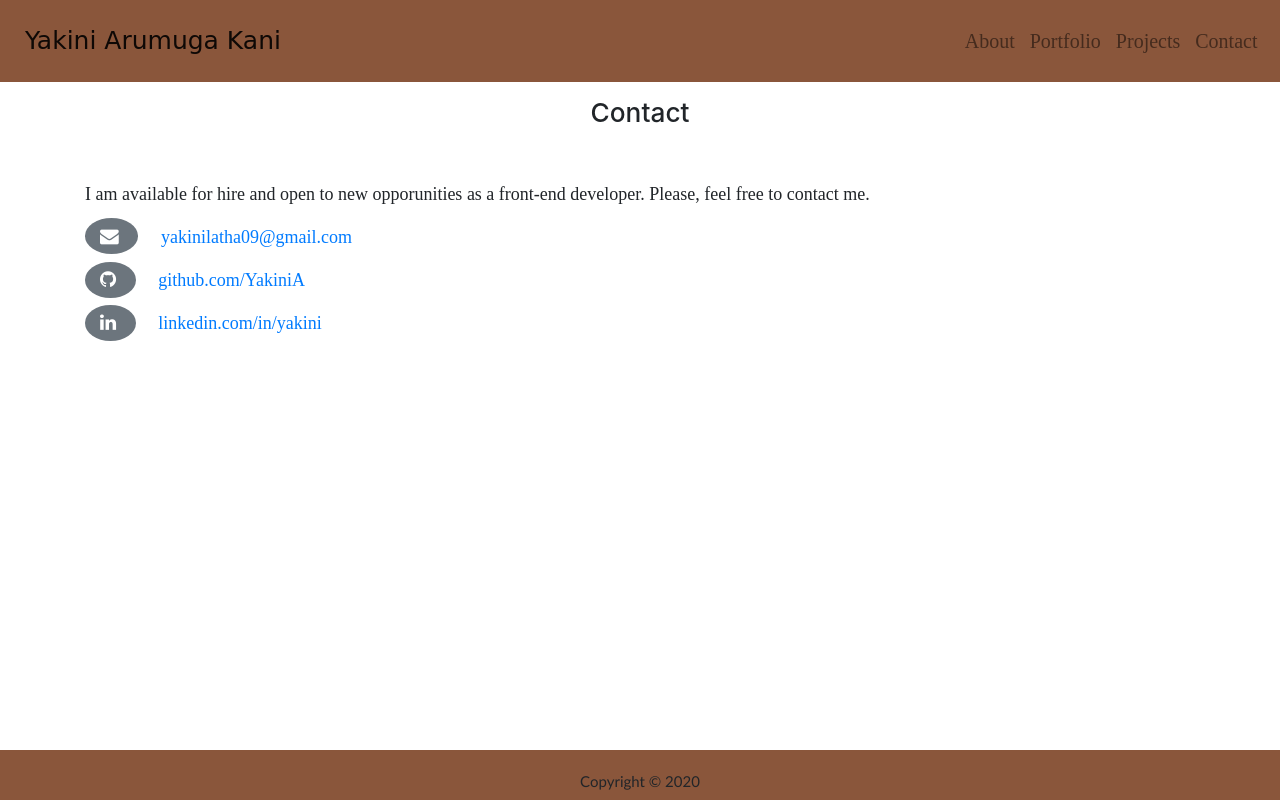
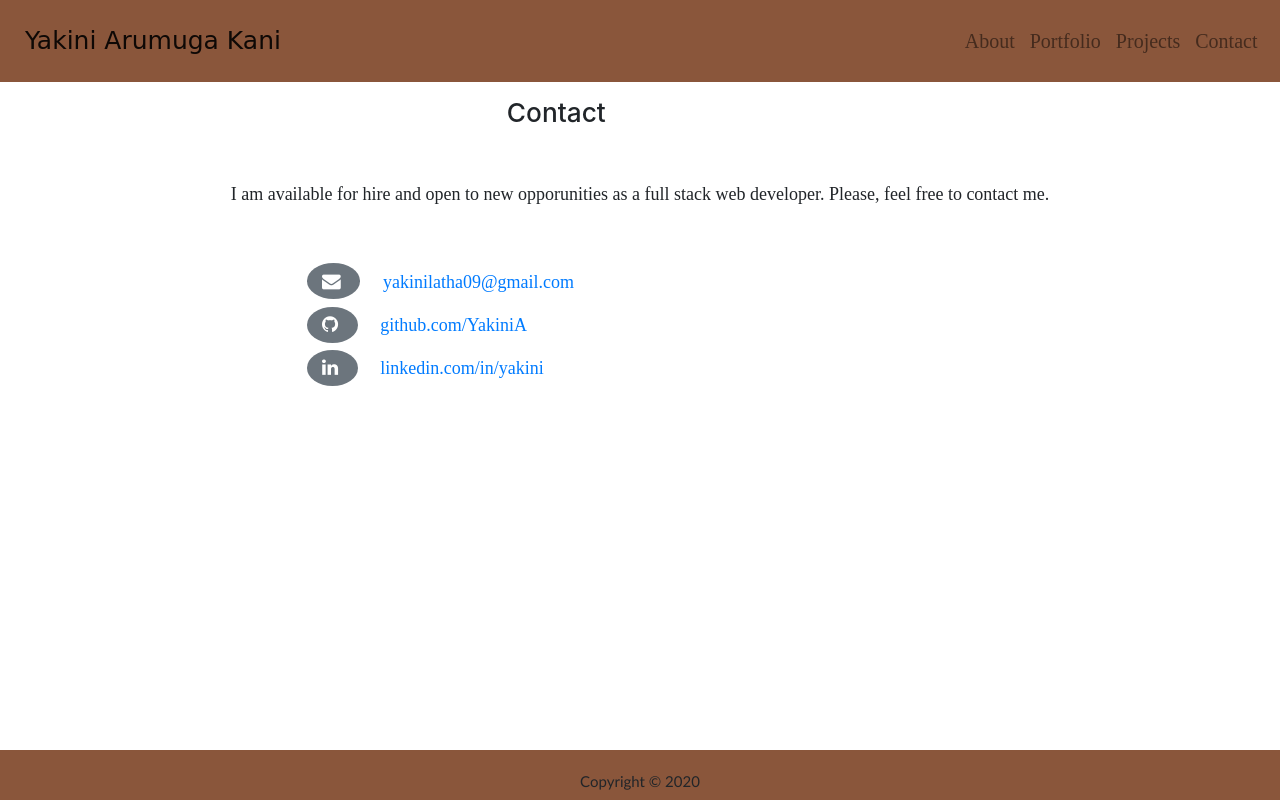
Before and after one commit to YakiniA/08-UpdatedPortfolio, a plain HTML site: page contact.html in a window 1280 px wide. Drawn offline with nearby package versions, Linux system fonts and the light colour scheme; a web font is replaced by a local one.

Commit message:
Applied Styling

```diff
--- a/contact.html
+++ b/contact.html
@@ -47,7 +47,7 @@
   <div class="container p-3 m-10">
     <section class="row">
       <header class="col">
-        <h3 class="text-center">Contact</h3>
+        <h3 class="title">Contact</h3>
       </header>
     </section>
     <br/>
@@ -55,10 +55,12 @@
     <!-- <hr>  -->
     <section>
     <div class= "content">
-      <p>
-        I am available for hire and open to new opporunities as a front-end developer. Please, feel free to contact me.
+      <p class= "text-center">
+        I am available for hire and open to new opporunities as a full stack web developer. Please, feel free to contact me.
 
-      </p>
+      </p><br/><br/>
+
+      <div class="contact-details">
       <p>
         <a href="mailto:yakinilatha09@gmail.com" data-toggle="top" data-tooltip = "Email Yakini" title="Email Yakini" class="btn-secondary btn-lg rounded-circle mr-4 ">
 
@@ -82,7 +84,7 @@
             </a>
               <a href="https://www.linkedin.com/in/yakini-arumuga-kani-84265464/" >linkedin.com/in/yakini</a>
             </p>
-
+          </div>
     </div>
     </section>
   </div>
--- a/style.css
+++ b/style.css
@@ -68,6 +68,14 @@ p{
     font-family: serif;
     font-size: 18px;
     font-style: normal;
+}
+
+.title{
+    margin-left: 38%;
+}
+
+.contact-details{
+    margin-left: 20%;
 }
 
 footer {
@@ -161,3 +169,11 @@ div.card:hover{
     }
 
 }
+
+@media screen and (max-width: 400px) {
+    .contact-details{
+        margin-left: 4%;
+
+    }
+
+}
```
Also changed, not shown: projects.html (+2 -2 lines).
